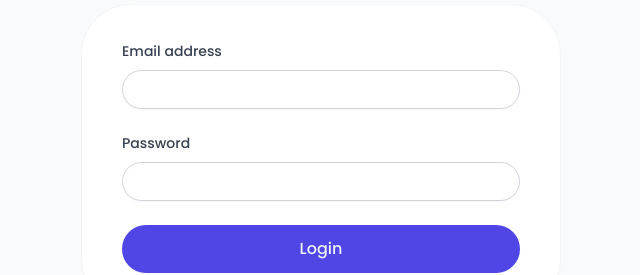
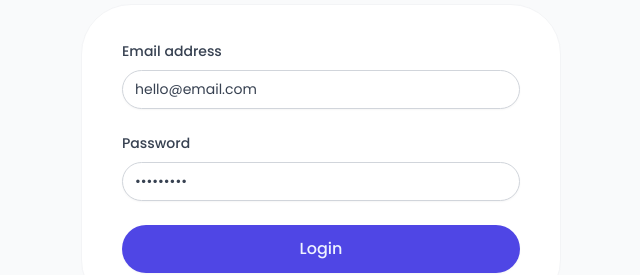
Before and after one commit to sn0wzZz/the-wild-oasis, a React (Vite) app: page /login in a window 1280 px wide. Shown: the part 348-623 px from the top of the page, without its empty margins (319-959 px from the left). Built offline with nearby package versions, Linux system fonts and the light colour scheme; a web font is replaced by a local one.

Commit message:
Update LoginForm.jsx

```diff
--- a/src/features/authentication/LoginForm.jsx
+++ b/src/features/authentication/LoginForm.jsx
@@ -7,8 +7,8 @@ import { useLogin } from './useLogin'
 import SpinnerMini from '../../ui/SpinnerMini'
 
 function LoginForm() {
-  const [email, setEmail] = useState('')
-  const [password, setPassword] = useState('')
+  const [email, setEmail] = useState('hello@email.com')
+  const [password, setPassword] = useState('123456789')
   const { login, isLoading } = useLogin()
 
   function handleSubmit(e) {
```
